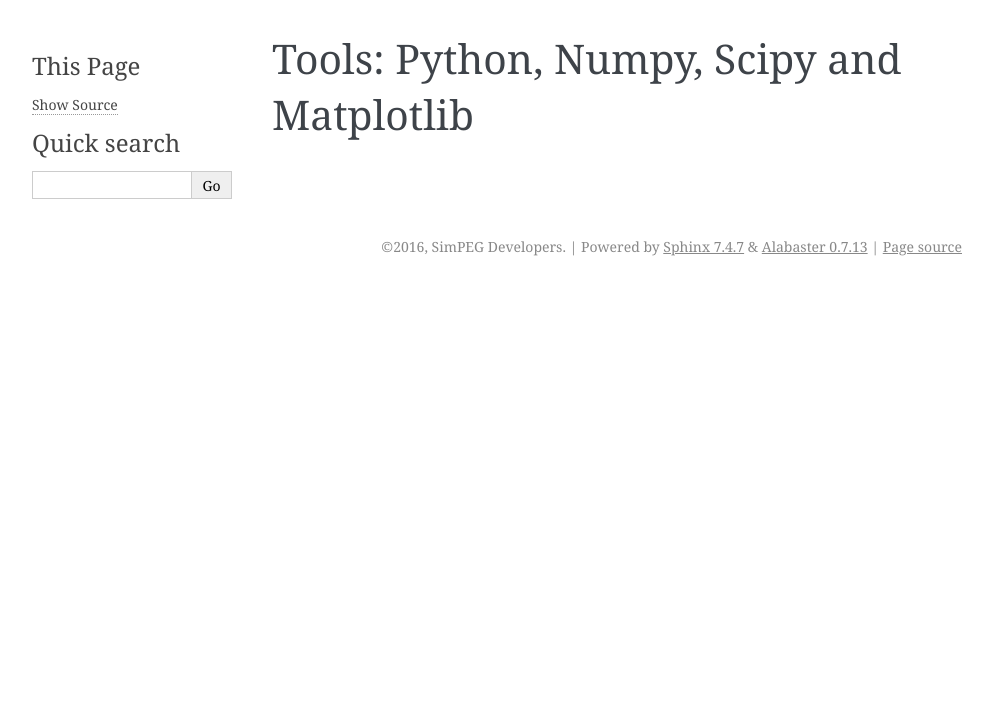
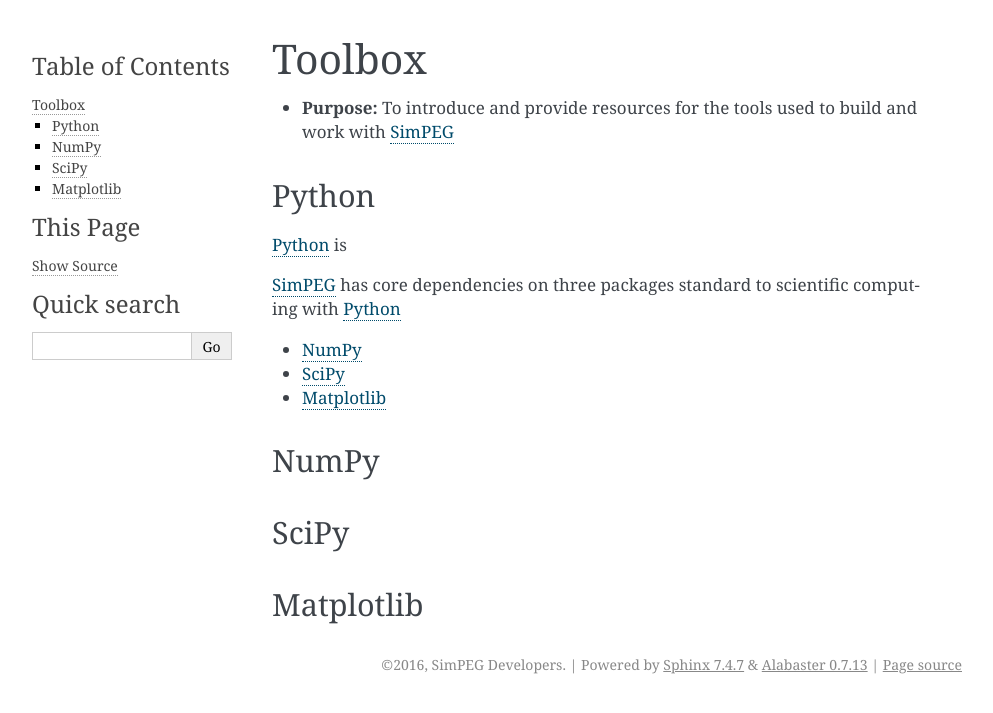
Before and after one commit to geoscixyz/computation, a Sphinx documentation site: the page built from docs/content/tools.rst, in a window 1280 px wide. Shown: the top 713 px of the page, without its empty margins (148-1141 px from the left). Built offline with Sphinx 7.4.7, drawn with Linux system fonts in a browser that asks for light colours.

```diff
--- a/docs/content/pixelsandtheirneighbors.rst
+++ b/docs/content/pixelsandtheirneighbors.rst
@@ -1,4 +1,4 @@
-.. pixelsandtheirneighbors
+.. _pixelsandtheirneighbors:
 
 Pixels and Their Neighbors
 ==========================
--- a/docs/content/thereandback.rst
+++ b/docs/content/thereandback.rst
@@ -1,4 +1,4 @@
-.. thereandback:
+.. _thereandback:
 
 For Example: There and Back Again
 =================================
--- a/docs/content/tools.rst
+++ b/docs/content/tools.rst
@@ -1,4 +1,30 @@
 .. _tools:
 
-Tools: Python, Numpy, Scipy and Matplotlib
-==========================================
+Toolbox
+=======
+
+- **Purpose:** To introduce and provide resources for the tools used to build and work with SimPEG_
+
+.. _SimPEG: http://simpeg.xyz
+
+
+Python
+------
+
+Python_ is
+
+SimPEG_ has core dependencies on three packages standard to scientific
+computing with Python_
+
+- NumPy_
+- SciPy_
+- Matplotlib_
+
+NumPy
+-----
+
+SciPy
+-----
+
+Matplotlib
+----------
--- a/docs/index.rst
+++ b/docs/index.rst
@@ -23,3 +23,4 @@
    ./content/tools
    ./content/thereandback
    ./content/pixelsandtheirneighbors
+   ./content/resources
```
Also changed, not shown: docs/content/resources.rst (added, +26 -0 lines).
